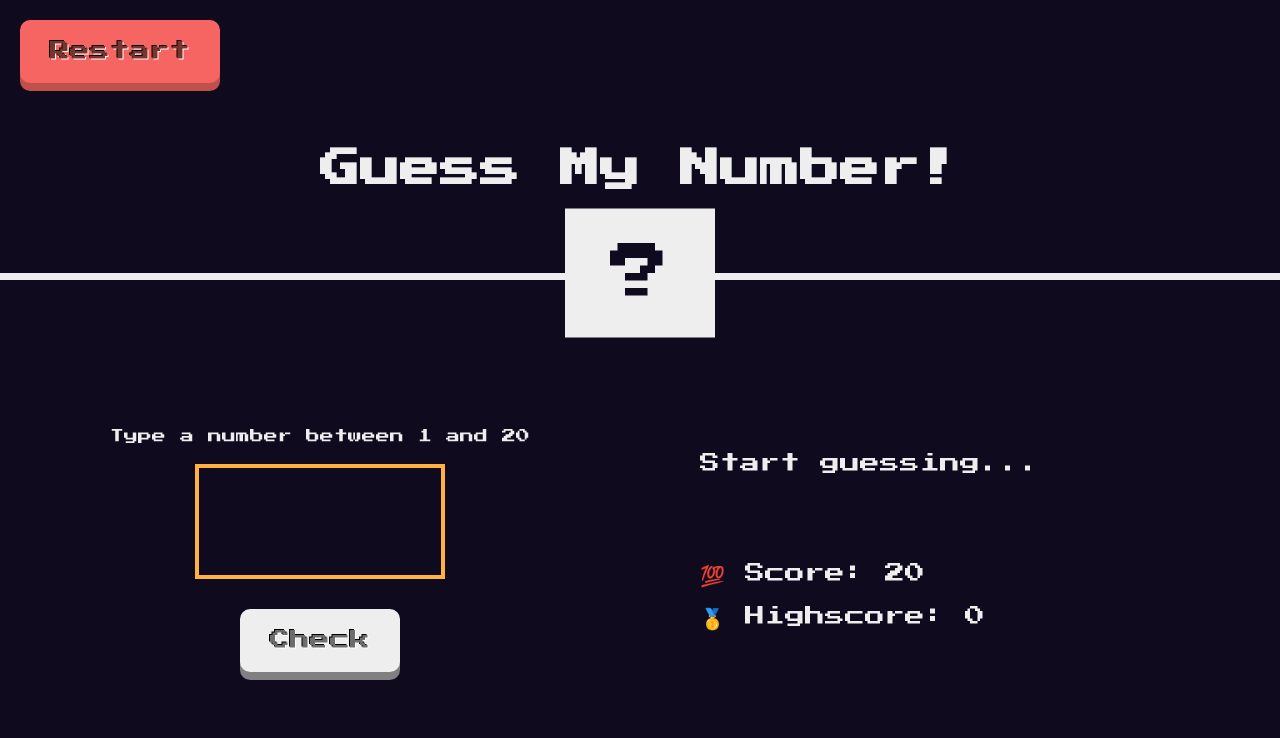
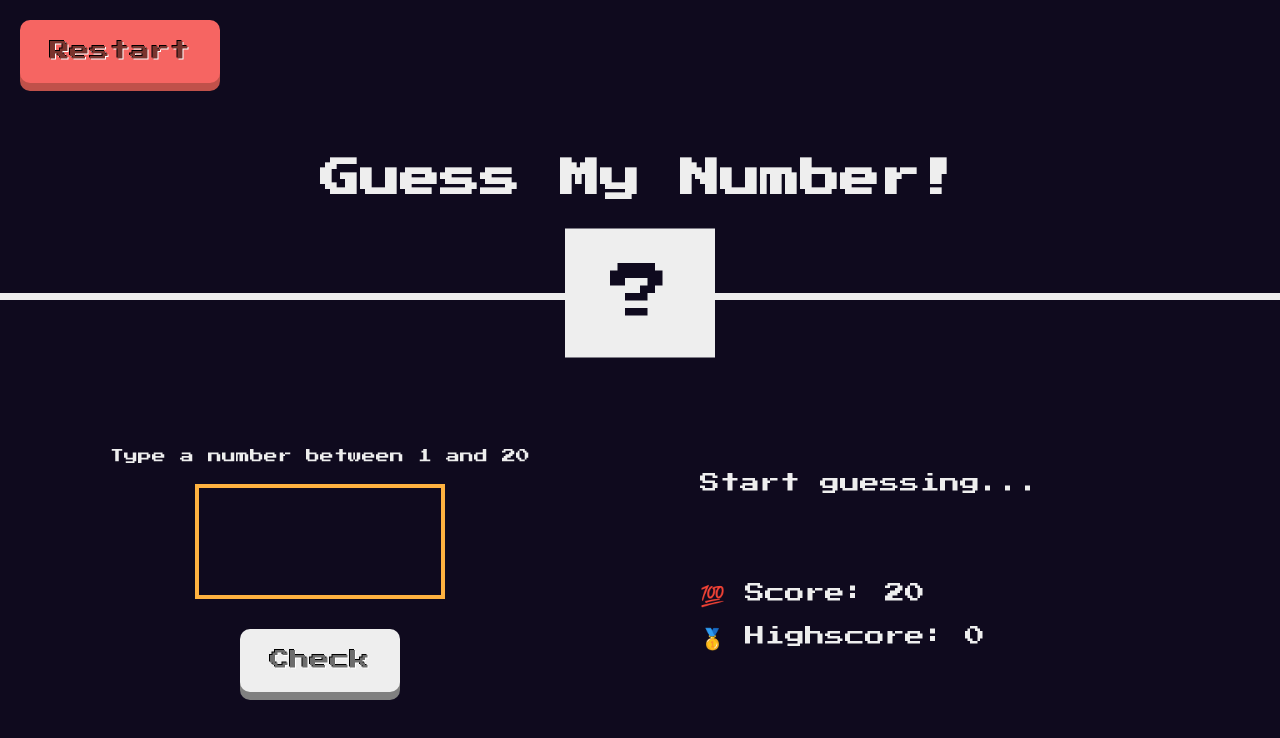
Before and after one commit to camthorsen/number-guessing-game, a website: page public/index.html in a window 1280 px wide. Drawn offline with nearby package versions, Linux system fonts and the light colour scheme.

Commit message:
ux: Add minimum height and width parameters to web page

```diff
--- a/public/main.scss
+++ b/public/main.scss
@@ -16,17 +16,25 @@ body {
   font-family: 'Press Start 2P', sans-serif;
   color: $color-white-text;
   background: $color-primary-dark;
+
 }
 
 /* LAYOUT */
+header,
+main {
+  min-width: 1200px;
+}
+
 header {
   position: relative;
   height: 35vh;
+  min-height: 300px;
   border-bottom: 7px solid #eee;
 }
 
 main {
   height: 65vh;
+  min-height: 400px;
   color: $color-white-text;
   display: flex;
   align-items: center;
```
Also changed, not shown: public/main.css, 1 other file.
